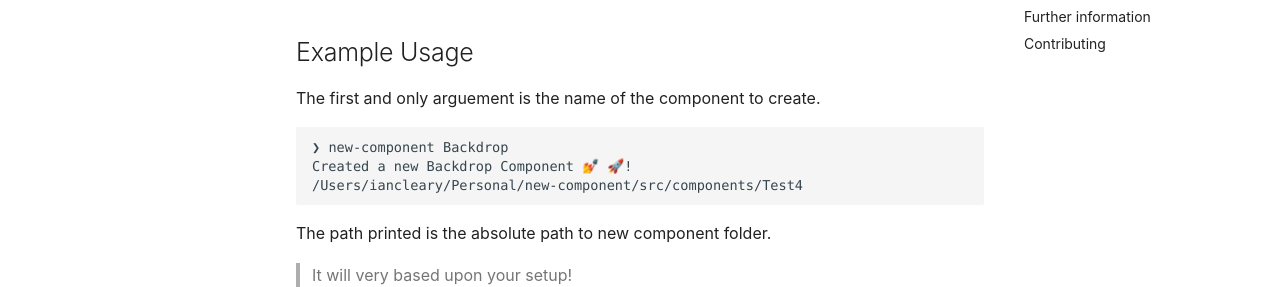
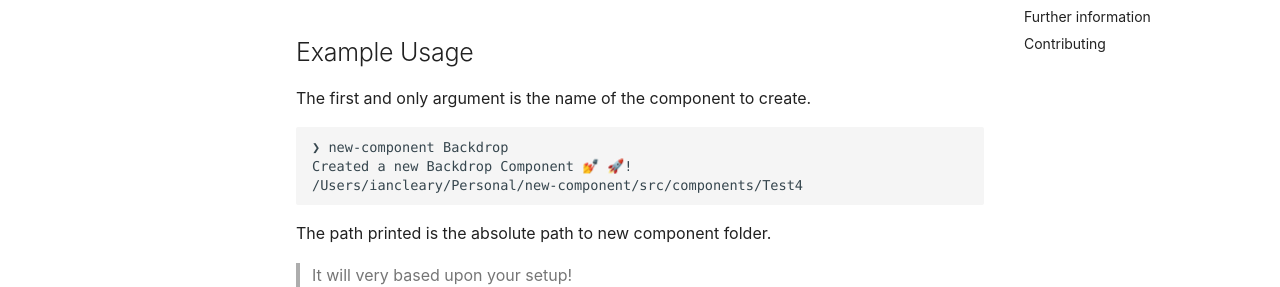
Before and after one commit to iancleary/new-component, an MkDocs documentation site: the page built from docs/index.md, in a window 1280 px wide and 900 px high, scrolled down 1098 px. Shown: the part 172-459 px from the top of the window. Built offline with MkDocs 1.6.1 and Material for MkDocs 9.7.7, drawn with Linux system fonts in a browser that asks for light colours; comment, search, counter and statistics services are not loaded.

Commit message:
Fix typos

````diff
--- a/docs/index.md
+++ b/docs/index.md
@@ -53,7 +53,7 @@ Options:
 
 ## Example Usage
 
-The first and only arguement is the name of the component to create.
+The first and only argument is the name of the component to create.
 
 ```bash
 ❯ new-component Backdrop
````
Also changed, not shown: README.md (+1 -1 lines).
